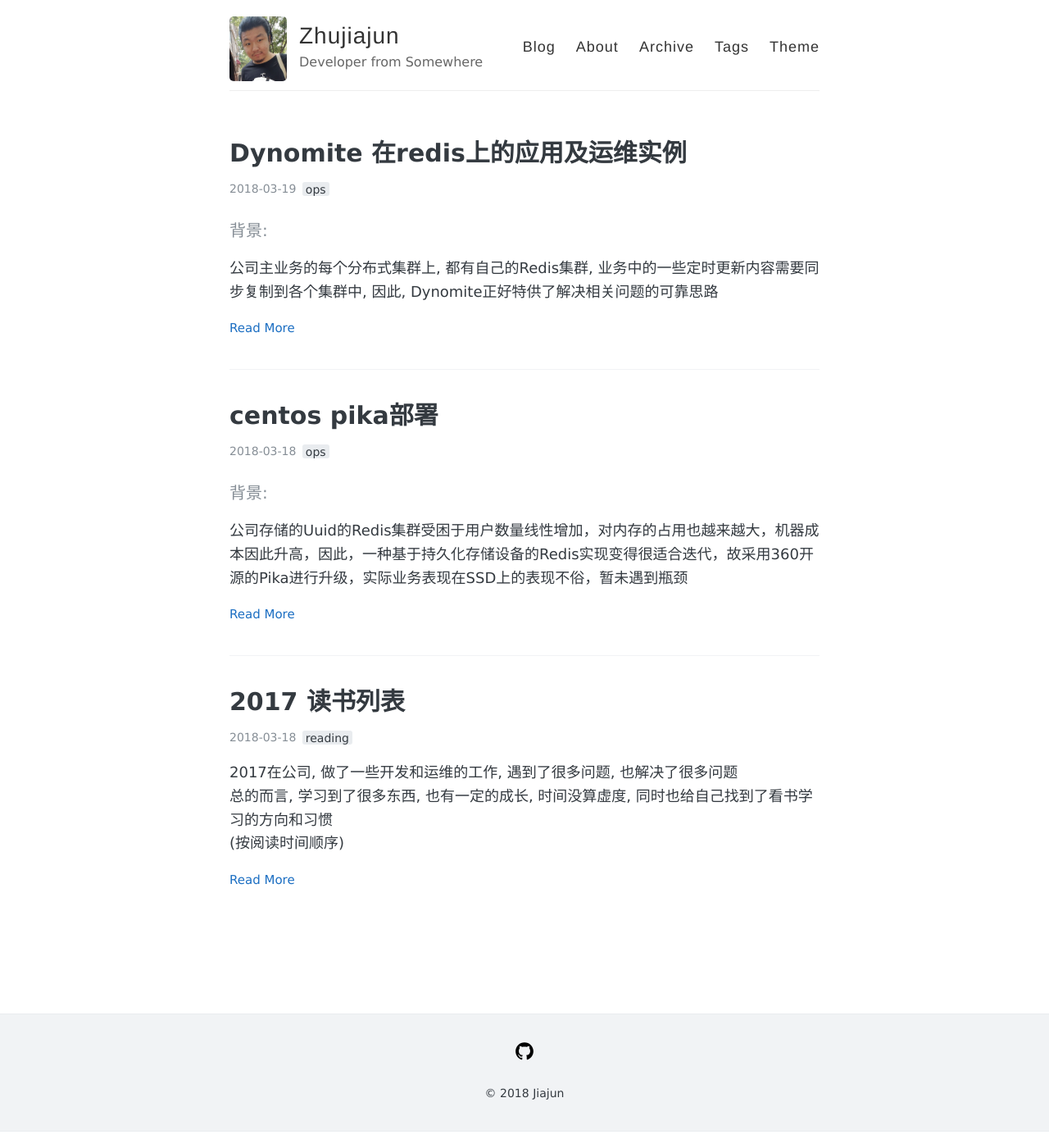
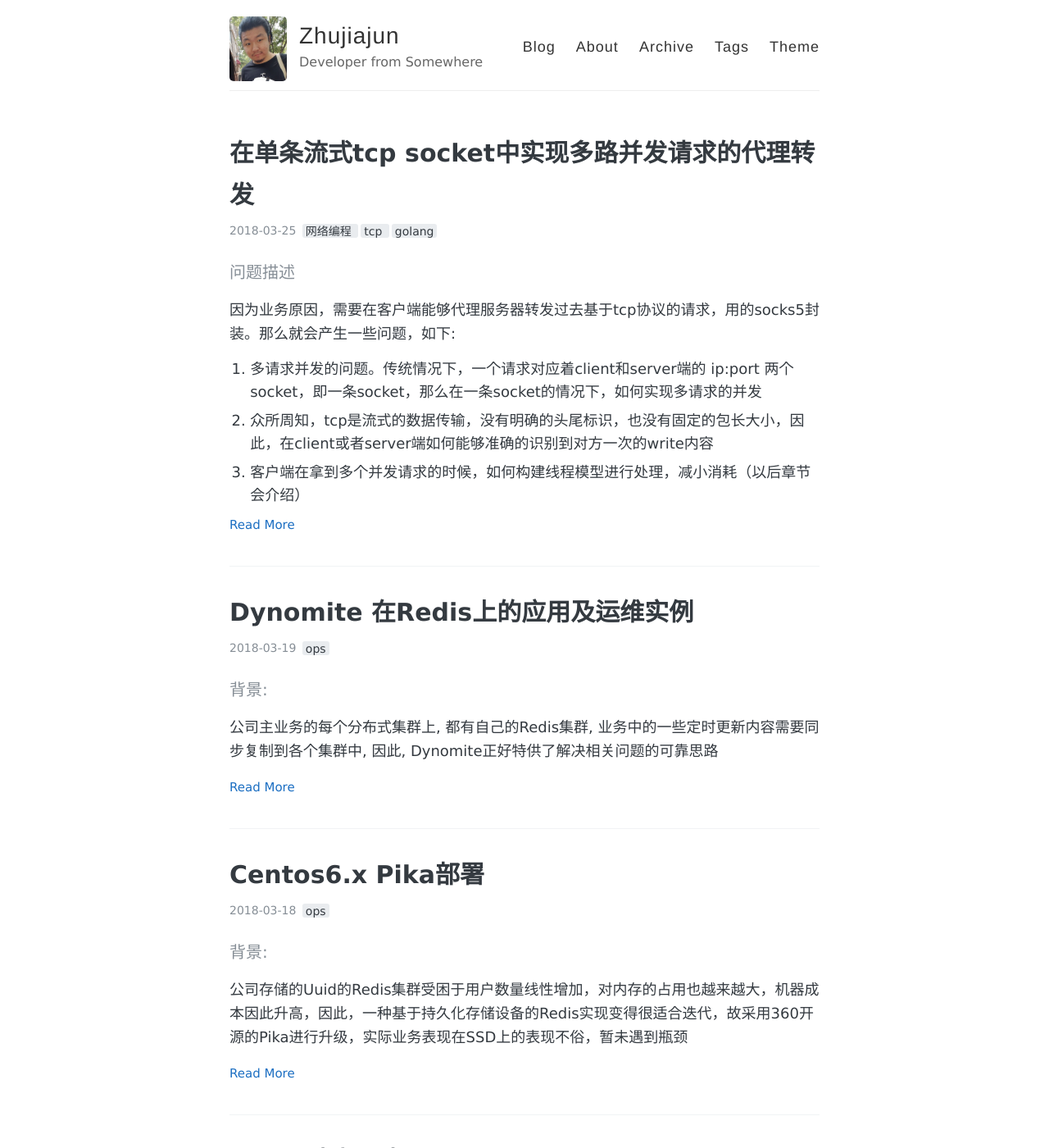
Before and after one commit to jiajun-artist/jiajun-artist.github.io, a Jekyll site: the page built from index.html, in a window 1280 px wide and 1400 px high. Shown: the whole window at 82% size. Built offline with Jekyll 4.4.1, drawn with Linux system fonts in a browser that asks for light colours; the list of posts is cut into pages by our own code.

Commit message:
add blog

```diff
--- a/_posts/2018-03-18-ops.md
+++ b/_posts/2018-03-18-ops.md
@@ -1,6 +1,6 @@
 ---
 layout: post
-title: "centos pika部署"
+title: "Centos6.x Pika部署"
 tags: [ops]
 comments: true
 date: 2018-03-18 14:42:32+08:00
--- /dev/null
+++ b/_posts/2018-03-23-socket-multi-msg-source.md
@@ -0,0 +1,22 @@
+---
+layout: post
+title: "在单条流式tcp socket中实现多路并发请求的代理转发"
+tags: [网络编程, tcp, golang]
+comments: true
+date: 2018-03-25 09:00:00+08:00
+---
+
+#### 问题描述
+因为业务原因，需要在客户端能够代理服务器转发过去基于tcp协议的请求，用的socks5封装。那么就会产生一些问题，如下:
+1. 多请求并发的问题。传统情况下，一个请求对应着client和server端的 ip:port 两个socket，即一条socket，那么在一条socket的情况下，如何实现多请求的并发
+2. 众所周知，tcp是流式的数据传输，没有明确的头尾标识，也没有固定的包长大小，因此，在client或者server端如何能够准确的识别到对方一次的write内容
+3. 客户端在拿到多个并发请求的时候，如何构建线程模型进行处理，减小消耗（以后章节会介绍）
+
+
+#### 解决方案
+1. 利用高层协议模拟底层协议的思想，为一次请求分配一个requestID，模拟tcp协议头中的端口的概念进行请求的标识
+2. 客户端和服务器模仿socks5协议约定了一个新的协议，以下简称新协议。在新协议中，服务器和客户端都需要在写操作（write）中，添加上新协议头，在新协议头中设置读取标识位、requestID和正文的长度位，解决了包体头尾的读取问题
+3. 客户端从BIO模式的线程池迭代到NIO或者Netty
+
+
+#### 具体解决
```
Also changed, not shown: _posts/2018-03-19-ops-dynomite.md (+1 -1 lines).
